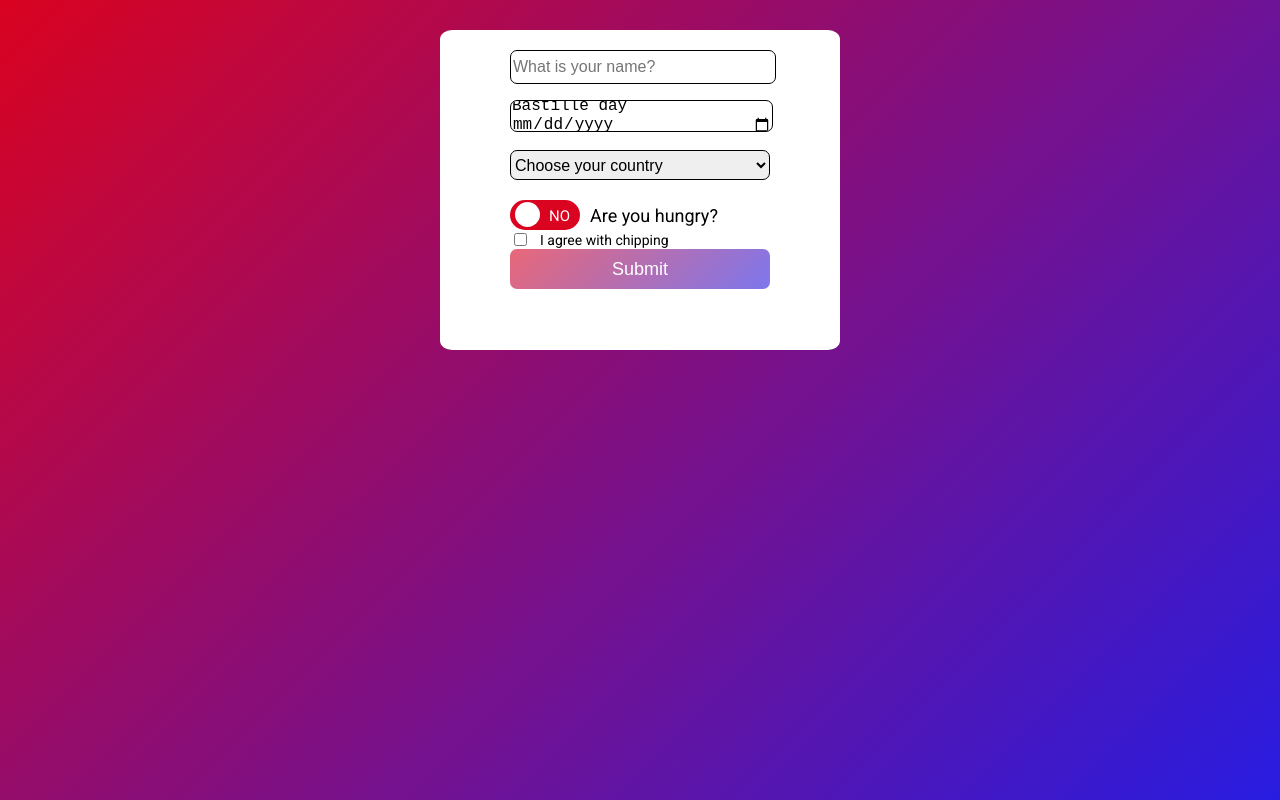
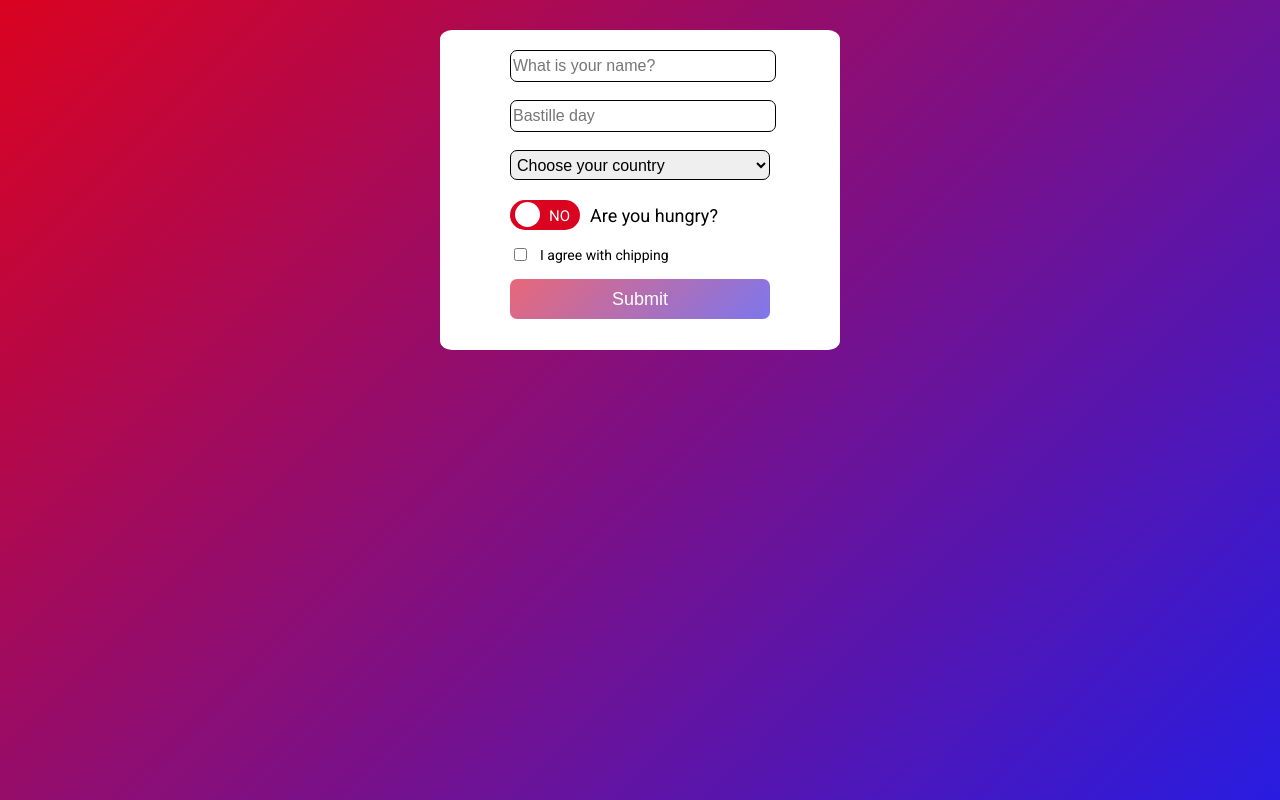
Before and after one commit to KononOleg/React-2021-Q3, a React app in the folder Forms/: page / in a window 1280 px wide. Built offline with nearby package versions, Linux system fonts and the light colour scheme.

Commit message:
fix: validation errors

```diff
--- a/Forms/src/components/Form/Form.scss
+++ b/Forms/src/components/Form/Form.scss
@@ -20,6 +20,10 @@
   border: 1px solid $black;
   border-radius: 7px;
   font-size: 16px;
+  padding: 0 2px;
+}
+.input_error {
+  border: 1px solid $red;
 }
 .button_submit {
   height: 40px;
@@ -31,6 +35,7 @@
   color: $white;
   font-size: 18px;
   cursor: pointer;
+  margin-top: 15px;
 }
 
 .button_submit:disabled {
@@ -42,7 +47,7 @@
   gap: 10px;
   align-items: center;
 }
-.switch__text {
+.form__text {
   margin: 0;
   font-size: 18px;
 }
@@ -50,17 +55,9 @@
   display: flex;
   align-items: center;
   gap: 10px;
+  margin-bottom: 15px;
 }
 
-.input_date::before {
-  content: attr(data-placeholder);
-  width: 100%;
-}
-
-.input_date:focus::before,
-.input_date:valid::before {
-  display: none;
-}
 .label__error {
   color: $red;
   position: relative;
--- a/Forms/src/components/Form/Form.tsx
+++ b/Forms/src/components/Form/Form.tsx
@@ -2,16 +2,18 @@ import './Form.scss';
 import React, { useEffect, useState } from 'react';
 import { Switch } from '../Switch/Switch.tsx';
 
+const SELECT_DEFAULT = 'DEFAULT';
+
 export function Form(): JSX.Element {
   const [textInput, setTextInput] = useState('');
   const [dateInput, setDateInput] = useState('');
-  const [selectInput, setSelectInput] = useState('');
+  const [selectInput, setSelectInput] = useState(SELECT_DEFAULT);
   const [checkboxInput, setCheckboxInput] = useState(false);
   const [switchInput, setSwitchInput] = useState(false);
 
   const [isFormValid, setIsFormValid] = useState(false);
 
-
+  const [dateInputType, setDateInputType] = useState('text');
 
   const [textInputError, setTextInputError] = useState('');
   const [dateInputError, setDateInputError] = useState('');
@@ -22,11 +24,13 @@ export function Form(): JSX.Element {
   }, [checkboxInput]);
 
   const textInputHandler = (e: React.FormEvent<HTMLInputElement>) => {
-    if (!e.currentTarget.value) setTextInputError('не может быть пустым');
-    else {
+    if (!e.currentTarget.value) setTextInputError('Name cannot be blank');
+    else if (!/^[^(~ ! @ # $ % * () _ — + = | : ; " ' ` < > , . ? / ^0-9)]*$/.test(e.currentTarget.value)) {
+      setTextInputError('Name cannot contain digits');
+    } else {
       setTextInputError('');
+    }
     setTextInput(e.currentTarget.value);
-    }
   };
 
   const dateInputHandler = (e: React.FormEvent<HTMLInputElement>) => {
@@ -42,6 +46,17 @@ export function Form(): JSX.Element {
   };
   const submitHandler = (e: React.FormEvent<HTMLFormElement>) => {
     e.preventDefault();
+    if (!textInput) setTextInputError('Name cannot be blank');
+    if (selectInput === SELECT_DEFAULT) setSelectInputError('Country cannot be blank');
+    if (!dateInput) setDateInputError('Date cannot be blank');
+    if (!textInputError && !dateInputError && !selectInputError && checkboxInput) {
+      setTextInput('');
+      setDateInput('');
+      setSelectInput(SELECT_DEFAULT);
+      setSwitchInput(false);
+      setCheckboxInput(false);
+      setDateInputType('text');
+    }
   };
   const switchInputHandler = () => {
     setSwitchInput(!switchInput);
@@ -50,16 +65,23 @@ export function Form(): JSX.Element {
   return (
     <form className="form" onSubmit={submitHandler}>
       <label className="label__error">
-        <input type="text" className="input" placeholder="What is your name?" onChange={textInputHandler} />
+        <input type="text" className={`input ${textInputError && 'input_error'}`} placeholder="What is your name?" onChange={textInputHandler} value={textInput} />
         {textInputError && textInputError}
       </label>
       <label className="label__error">
-        <input type="date" className="input input_date" data-placeholder="Bastille day" required aria-required="true" onChange={dateInputHandler} />
+        <input
+          type={dateInputType}
+          className={`input ${dateInputError && 'input_error'}`}
+          onChange={dateInputHandler}
+          value={dateInput}
+          placeholder="Bastille day"
+          onMouseDown={() => setDateInputType('date')}
+        />
         {dateInputError && dateInputError}
       </label>
       <label className="label__error">
-      <select defaultValue={'DEFAULT'} className="input" onChange={selectInputHandler}>
-        <option value="DEFAULT" disabled>
+        <select value={selectInput} className={`input ${selectInputError && 'input_error'}`} onChange={selectInputHandler}>
+          <option value={SELECT_DEFAULT} disabled>
             Choose your country
           </option>
           <option value="Kazakhstan">Kazakhstan</option>
@@ -70,12 +92,12 @@ export function Form(): JSX.Element {
         {selectInputError && selectInputError}
       </label>
       <div className="switch__wrapper">
-        <Switch switchHandler={switchInputHandler} />
-        <p className="switch__text">Are you hungry?</p>
+        <Switch switchHandler={switchInputHandler} isChecked={switchInput} />
+        <p className="form__text">Are you hungry?</p>
       </div>
 
       <label className="label">
-        <input type="checkbox" name="happy" value="yes" onChange={checkboxInputHandler} />I agree with chipping
+        <input type="checkbox" onChange={checkboxInputHandler} checked={checkboxInput} />I agree with chipping
       </label>
       <button type="submit" className="button_submit" disabled={!!isFormValid}>
         Submit
--- a/Forms/src/components/Switch/Switch.tsx
+++ b/Forms/src/components/Switch/Switch.tsx
@@ -2,13 +2,14 @@ import './Switch.scss';
 import React from 'react';
 
 interface IProps {
+  isChecked: boolean;
   switchHandler: () => void;
 }
 
 export function Switch(props: IProps): JSX.Element {
   return (
     <label className="switch">
-      <input type="checkbox" onChange={props.switchHandler}></input>
+      <input type="checkbox" onChange={props.switchHandler} checked={props.isChecked}></input>
       <span className="slider"></span>
       <span className="switch__span span__train">no</span>
       <span className="switch__span span__play">yes</span>
```
Lines whose indentation alone changed are shown as unchanged.
